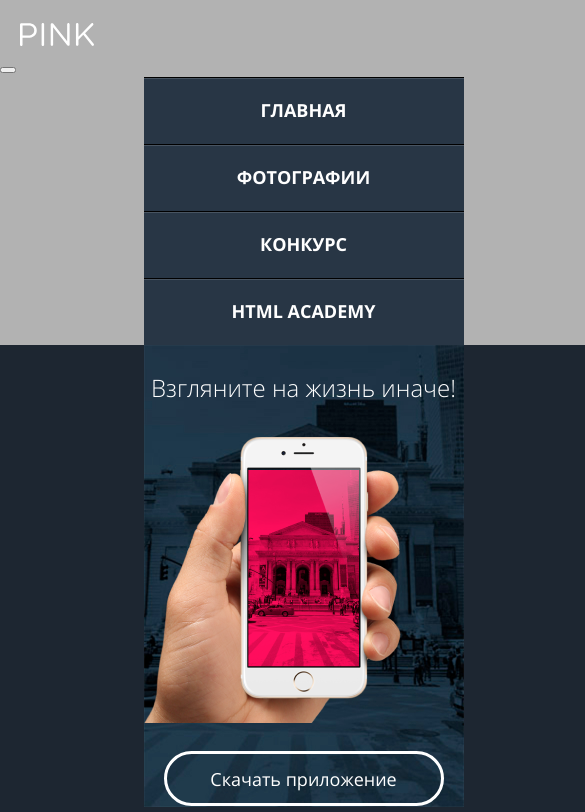
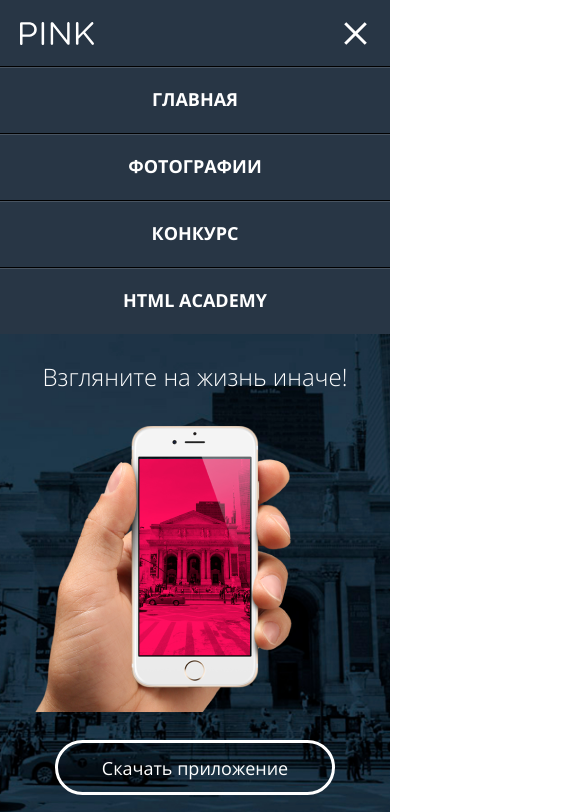
Before and after one commit to kotser1/Pink, a website: page source/index.html in a window 390 px wide. Shown: the top 812 px of the page, 585 px wide, since content can reach past the window. Drawn offline with nearby package versions, Linux system fonts and the light colour scheme; files that its build step writes are made by us from their sources.

Commit message:
Адаптив. Главное меню

```diff
--- a/source/index.html
+++ b/source/index.html
@@ -8,13 +8,16 @@
   </head>
   <body class="page__body">
     <header class="page-header">
+      <div class="page-header__wrapper">
+        <div class="page-header__top">
           <a class="page-header__logo">
             <img src="img/logo-mobile.svg" width="74" height="23" alt="Логотип приложения Pink">
           </a>
-      <nav class="main-nav">
-        <button class="main-nav__toggle" type="button">
+          <button class="page-header__toggle" type="button">
             <span class="visually-hidden">Открыть меню</span>
           </button>
+        </div>
+        <nav class="page-header__nav main-nav">
           <div class="main-nav__wrapper">
             <ul class="main-nav__list">
               <li class="main-nav__item main-nav__item--current">
@@ -32,6 +35,7 @@
             </ul>
           </div>
         </nav>
+      </div>
     </header>
 
     <main class="page-main">
@@ -130,7 +134,7 @@
       </section>
 
       <!-- Тарифы -->
-      <section class="page-main__price price">
+      <!-- <section class="page-main__price price">
         <h2 class="visually-hidden">Тарифы</h2>
         <table class="price__table table">
           <thead class="table__head">
@@ -179,7 +183,7 @@
           <button class="price__toggle price__toggle--current" type="button" aria-label="price-2"></button>
           <button class="price__toggle" type="button" aria-label="price-3"></button>
         </div>
-      </section>
+      </section> -->
 
       <!-- Контакты -->
       <section class="page-main__contacts contacts">
--- a/source/sass/blocks/download.scss
+++ b/source/sass/blocks/download.scss
@@ -3,10 +3,19 @@
   flex-direction: column;
   align-items: center;
   background-color: $intro-background;
-  background-image: url("../img/back-mobile.png");
+  background-image: url("../img/back-tablet.png");
   background-repeat: no-repeat;
   background-position: top;
+  background-size: cover;
   color: $white;
+
+  @media (max-width: $mobile-width) {
+    background-image: url("../img/back-mobile.png");
+  }
+
+  @media (min-width: $desktop-width) {
+    background-image: url("../img/back-desktop.png");
+  }
 }
 
 .download__title {
@@ -18,6 +27,10 @@
   margin: 0;
   padding-top: 28px;
   padding-bottom: 34px;
+
+  @media (min-width: $desktop-width) {
+    margin-top: 150px;
+  }
 }
 
 .download__button {
--- a/source/sass/blocks/main-nav.scss
+++ b/source/sass/blocks/main-nav.scss
@@ -1,5 +1,5 @@
 .main-nav__wrapper {
-  width: $mobile-width;
+  // width: $mobile-width;
   margin: 0 auto;
   background-color: $basic-blue;
 }
@@ -27,3 +27,33 @@
   color: $white;
   text-transform: uppercase;
 }
+
+// @media (min-width: $tablet-width) {
+//   .main-nav__wrapper {
+//     display: flex;
+//     justify-content: space-between;
+//     // margin: 0 auto;
+//   }
+// }
+
+@media (min-width: $desktop-width) {
+  .main-nav__wrapper {
+    display: flex;
+    justify-content: space-between;
+    // width: 940px;
+    margin: 0 auto;
+    background-color: transparent;
+  }
+
+  .main-nav__list {
+    width: 620px;
+    display: flex;
+    flex-direction: row;
+    justify-content: space-between;
+  }
+
+  .main-nav__item a {
+    font-weight: 400;
+    text-transform: none;
+  }
+}
--- a/source/sass/blocks/page-header.scss
+++ b/source/sass/blocks/page-header.scss
@@ -1,12 +1,91 @@
 .page-header {
   // display: flex;
   // flex-direction: column;
-  background-color: $header-background;
+  // background-color: $header-background;
   color: #ffffff;
+  position: relative;
+  width: 100%;
+
+  @media (min-width: $desktop-width) {
+    background-color: $header-background;
+    position: absolute;
+  }
+}
+
+.page-header__top {
+  display: flex;
+  justify-content: space-between;
+  align-items: center;
+  background-color: $basic-blue;
+
+  @media (min-width: $desktop-width) {
+    background-color: transparent;
+  }
 }
 
 .page-header__logo img {
-  height: 23px;
-  margin-top: 23px;
+  // height: 23px;
+  margin-top: 22px;
   padding-left: 20px;
 }
+
+.page-header__logo {
+  min-height: 66px;
+
+  @media (min-width: $tablet-width) {
+    min-height: 110px;
+  }
+}
+
+.page-header__toggle {
+  position: relative;
+  width: 23px;
+  height: 23px;
+  margin-right: 20px;
+  background-color: transparent;
+  border: none;
+  cursor: pointer;
+
+  &::before {
+    position: absolute;
+    content: "";
+    width: 29px;
+    height: 3px;
+    background-color: $white;
+    transform: rotate(45deg);
+    right: 0;
+    top: 10px;
+  }
+
+  &::after {
+    position: absolute;
+    content: "";
+    width: 29px;
+    height: 3px;
+    background-color: $white;
+    transform: rotate(-45deg);
+    right: 0;
+    top: 10px;
+  }
+}
+
+.page-header__wrapper {
+  display: flex;
+  flex-direction: column;
+  box-sizing: border-box;
+}
+
+@media (min-width: $desktop-width) {
+  .page-header__toggle {
+    display: none;
+  }
+
+  .page-header__wrapper {
+    flex-direction: row;
+    justify-content: space-between;
+    width: $desktop-width;
+    margin: 0 auto;
+    padding-left: 20px;
+    padding-right: 20px;
+  }
+}
--- a/source/sass/global/global.scss
+++ b/source/sass/global/global.scss
@@ -20,6 +20,14 @@ img {
   margin: 0 auto;
   padding-left: 20px;
   padding-right: 20px;
+
+  @media (min-width: $tablet-width) {
+    width: $tablet-width;
+  }
+
+  @media (min-width: $desktop-width) {
+    width: $desktop-width;
+  }
 }
 
 .button {
```
Lines whose indentation alone changed are shown as unchanged.
